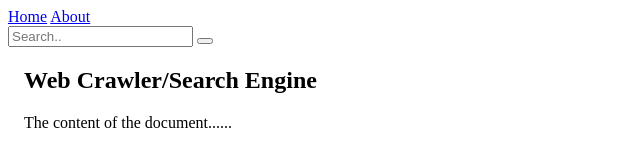
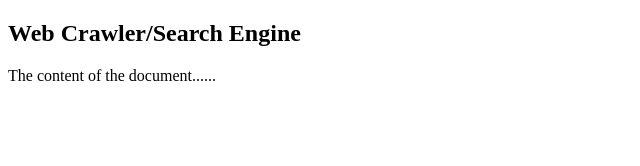
Before and after one commit to eduardor626/CS172, a website: page final_project/frontend/index.html in a window 1280 px wide. Shown: the whole page, without its empty margins (0-640 px from the left). Drawn offline with Linux system fonts and the light colour scheme.

Commit message:
fixing html

```diff
--- a/final_project/frontend/index.html
+++ b/final_project/frontend/index.html
@@ -10,19 +10,7 @@
 </head>
 
 <body>
-
-    <div class="topnav">
-        <a class="active" href="#home">Home</a>
-        <a href="#about">About</a>
-    </div>
     <div class="search-container">
-        <form action="/search.html">
-            <input type="text" placeholder="Search.." name="search">
-            <button type="submit"><i class="fa fa-search"></i></button>
-        </form>
-    </div>
-
-    <div style="padding-left:16px">
         <h2>Web Crawler/Search Engine</h2>
         <p>The content of the document......</p>
     </div>
```
